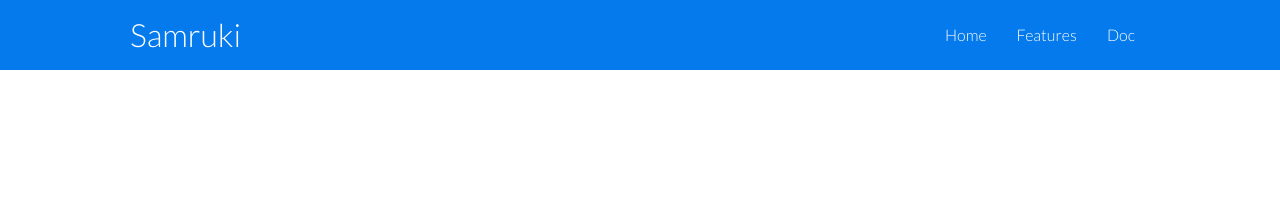
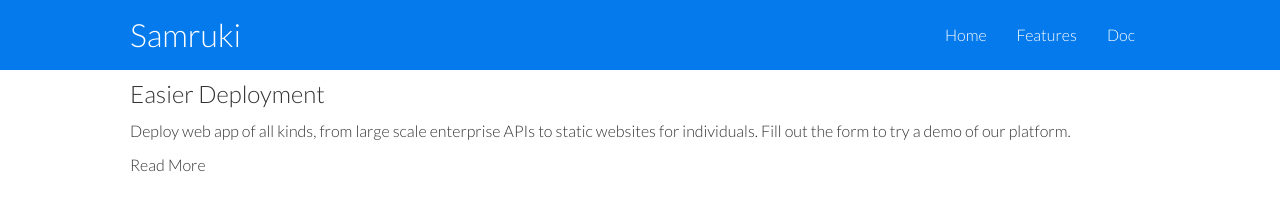
Before and after one commit to nimely111/Samruki, a plain HTML site: page index.html in a window 1280 px wide. Drawn offline with Linux system fonts and the light colour scheme; a web font is replaced by a local one.

Commit message:
added showcase section to page

```diff
--- a/index.html
+++ b/index.html
@@ -20,5 +20,15 @@
                 </ul>
         </div>
     </div>
+    <!-- showcase -->
+    <section class="showcase">
+        <div class="container grid">
+            <div class="showcase-text">
+                <h1>Easier Deployment</h1>
+            <p>Deploy web app of all kinds, from large scale enterprise APIs to static websites for individuals. Fill out the form to try a demo of our platform.</p>
+            <a href="features.html">Read More</a>
+            </div>
+        </div>
+    </section>
 </body>
 </html>
```
